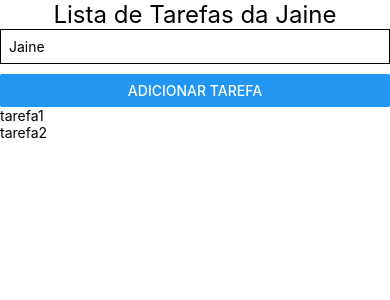
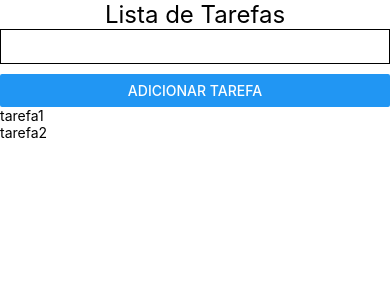
Before and after one commit to jaine-kiefer/to-do-list, a React Native app: screen / in a window 390 px wide. Shown: the top 300 px of the page. Built offline with nearby package versions, Linux system fonts and the light colour scheme.

Commit message:
funcionalidade de adicionar item na lista

```diff
--- a/App.js
+++ b/App.js
@@ -5,8 +5,17 @@ import { Lista } from './src/component/Lista';
 
 
 export default function App() {
-  let [texto, setaTexto] = useState("Jaine");
+  const [texto, setaTexto] = useState("");
   const [ itens, setaItens] = useState([{titulo: "tarefa1", estado: false}, {titulo: "tarefa2", estado: false}]);
+  const adicionaItem = (e) => {
+    if(texto != "") {
+      setaItens([
+        ...itens,
+        {titulo: texto, estado: false}
+      ])
+      setaTexto("")
+    }
+  }
   return (
     <View>
       <StatusBar
@@ -15,11 +24,11 @@ export default function App() {
         hidden={true} />
 
       <View>
-        <Text style={style.titulo}>Lista de Tarefas da {texto}</Text>
+        <Text style={style.titulo}>Lista de Tarefas</Text>
       </View>
       <View>
         <TextInput style={style.input} value={texto} onChangeText={setaTexto}/>
-        <Button title='Adicionar tarefa'/>
+        <Button onPress={adicionaItem} title='Adicionar tarefa'/>
       </View>
 
       <Lista itens={itens} setaItens={setaItens}/>
```
